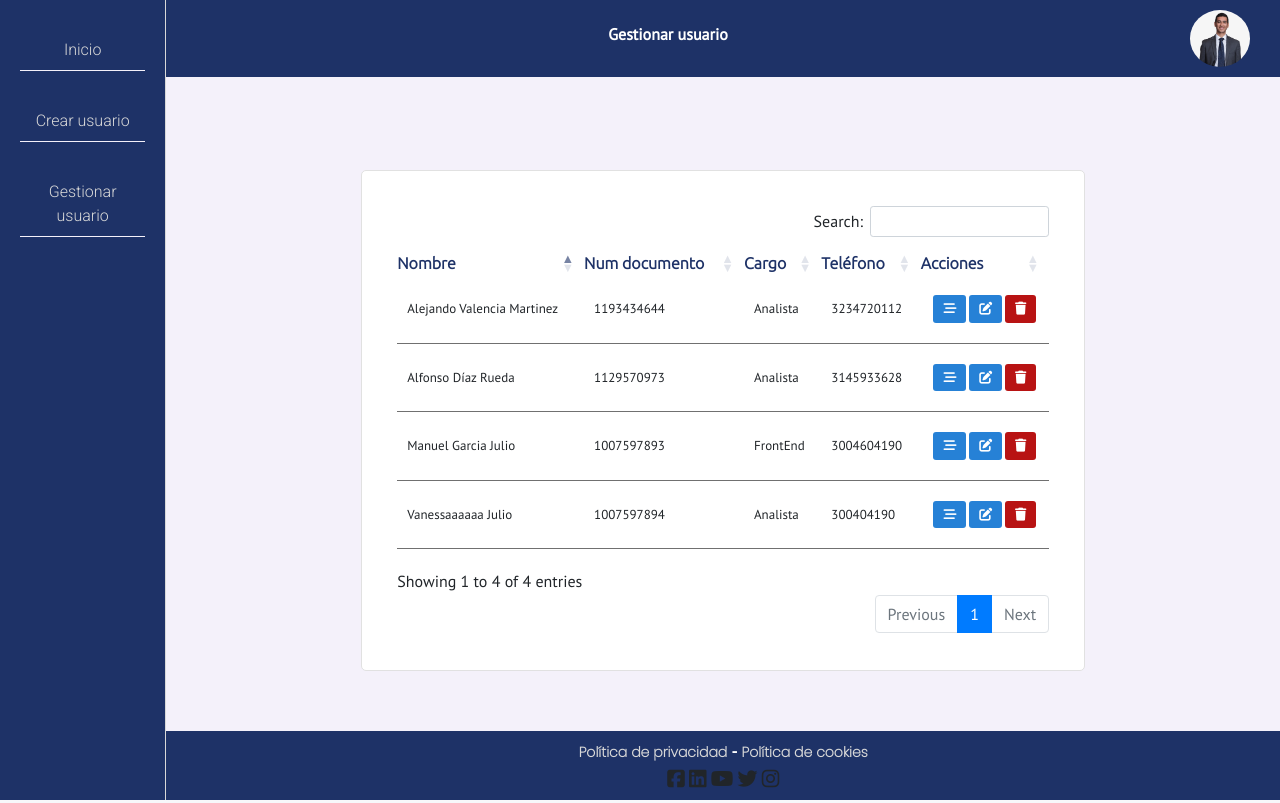
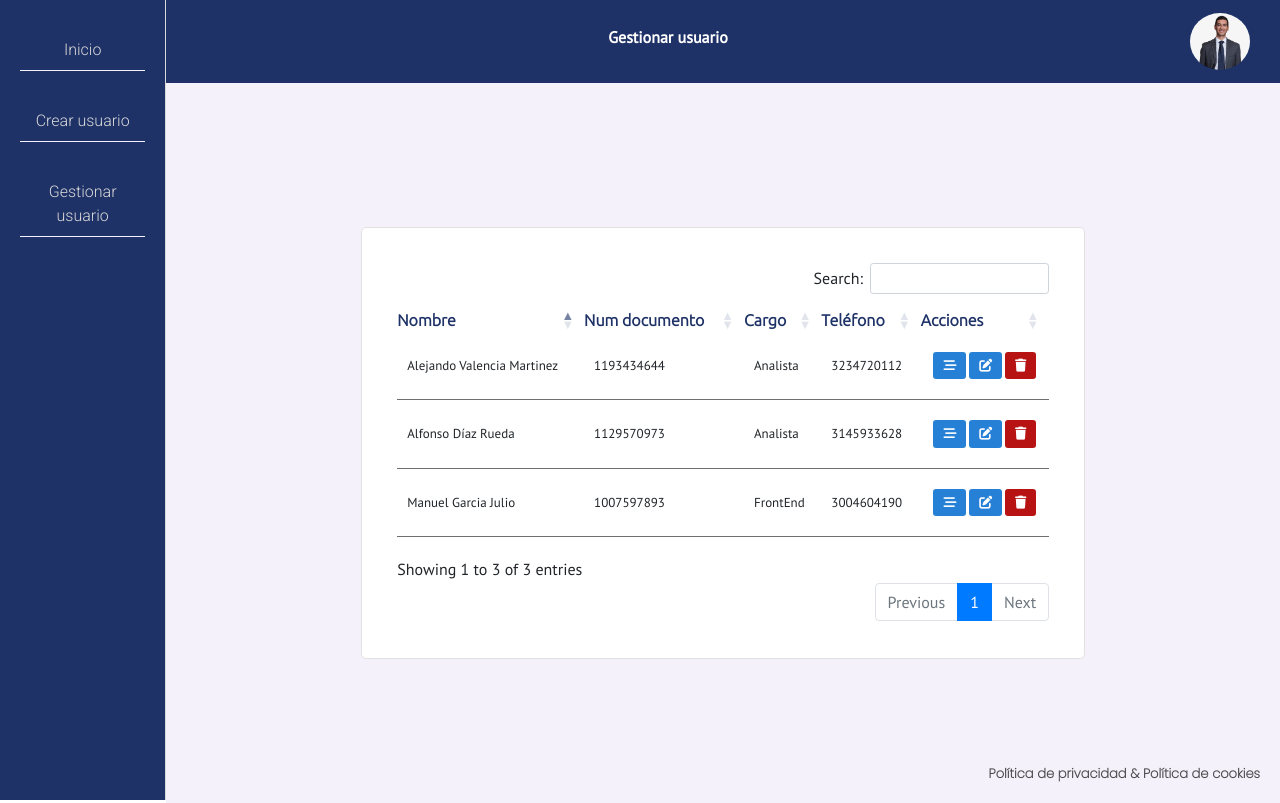
Before and after one commit to Angelicax20/-management_employee, a Flask app: page /gestionar-usuario/ in a window 1280 px wide. Run offline with Flask 2, Linux system fonts and the light colour scheme; data comes from the database, SQL or seed files in the repository; both versions use the stored data as it was after the commit; some libraries are stand-ins or nearby versions.

Commit message:
cambios 231021_1645

```diff
--- a/app.py
+++ b/app.py
@@ -23,11 +23,14 @@ def home():
 
 
 
-accion = ''
+accionGlobal = ''
+idUsuario = ''
+
 
 @app.route('/crear-usuario/', methods=['GET', 'POST'])
 def crear_usuario():
-    global accion
+    global accionGlobal
+    global idUsuario
 
     """ V5. Utiliza almacenamiento seguro para los datos """
     frm = Registro()
@@ -38,22 +41,24 @@ def crear_usuario():
         'accion' : 'crear'
     }
 
-    if request.args.get('accion'):
-        accion = 'editarUsuario'
-    else:
-        accion = 'CrearUsuario'
-
     if request.method == 'GET':
 
-        if accion == 'editarUsuario':
+        if request.args.get('accion') == 'edicionUsuario':
+            accionGlobal = 'editarUsuario'
+        else:
+            accionGlobal = 'CrearUsuario'
+
+        if accionGlobal == 'editarUsuario':
+
             idUsuario = request.args.get('idUsuario')
+
             sql = f"SELECT * FROM Usuario WHERE docIdentidad = '{idUsuario}';"
             resultadoUpdate = seleccion(sql)
 
-            print(resultadoUpdate)
 
             parametrosURL['datosUsuario'] = resultadoUpdate
             parametrosURL['accion'] = 'editar'
+
         return render_template('crear-usuario.html', prueba=frm, titulo='Registro de datos', parametros = parametrosURL)
 
     else:
@@ -73,44 +78,75 @@ def crear_usuario():
         cargo = escape(request.form['cargo'])
         tipoUsuario = escape(request.form['tipoUsuario'])
 
-        swerror = False
-        if nombres==None or len(nombres)==0:
-            flash('ERROR: Debe suministrar un nombre de usuario')
-            swerror = True
+        if accionGlobal == 'CrearUsuario':
+            sql = "INSERT INTO Usuario (docIdentidad,nombre,apellidos,fechaNac,telefono,correo,tipoContrato,fechaTerContrato,salario,clave, tipoDocumento, fechaIngreso, cargo, tipoUsuario) VALUES (?,?,?,?,?,?,?,?,?,?,?,?,?,?);"
+            # Ejecutar la consulta
+            clave = generate_password_hash(clave)
 
-        if not swerror:
-            # Preparar el query -- Paramétrico
+            res = accion(sql, (numeroDocumento, nombres, apellidos, fechaNacimiento, telefono, email, tipoContrato, fechaTerminoContrato, salario, clave, tipoDoc, fechaIngreso, cargo, tipoUsuario))
+            # Proceso los resultados
 
-            if accion == 'CrearUsuario':
-                sql = "INSERT INTO Usuario (docIdentidad,nombre,apellidos,fechaNac,telefono,correo,tipoContrato,fechaTerContrato,salario,clave, tipoDocumento, fechaIngreso, cargo, tipoUsuario) VALUES (?,?,?,?,?,?,?,?,?,?,?,?,?,?);"
-                # Ejecutar la consulta
-                clave = generate_password_hash(clave)
+            if res == 0:
+                parametrosURL['proceso'] = "insertado error"
+                parametrosURL['icon'] = "error"
+                parametrosURL['descripcion'] = "Intente insertar con otro numero de documento"
+            else:
+                parametrosURL['proceso'] = "insertado ok"
+                parametrosURL['icon'] = "success"
+                parametrosURL['descripcion'] = "Registro exitoso"
 
-                res = accion(sql, (numeroDocumento, nombres, apellidos, fechaNacimiento, telefono, email, tipoContrato, fechaTerminoContrato, salario, clave, tipoDoc, fechaIngreso, cargo, tipoUsuario))
-                # Proceso los resultados
+        elif accionGlobal == 'editarUsuario':
 
-                if res==0:
-                    parametrosURL['proceso'] = "insertado error"
-                    parametrosURL['icon'] = "error"
-                    parametrosURL['descripcion'] = "Intente insertar con otro numero de documento"
-                else:
-                    parametrosURL['proceso'] = "insertado ok"
-                    parametrosURL['icon'] = "success"
-                    parametrosURL['descripcion'] = "Registro exitoso"
+            sql = "UPDATE Usuario SET docIdentidad = ?, nombre = ?, apellidos = ?, fechaNac = ?, telefono = ?, correo = ?, tipoContrato = ?, fechaTerContrato = ?, salario = ?,  clave = ?, tipoDocumento = ?, fechaIngreso = ?, cargo = ?, tipoUsuario = ? WHERE docIdentidad = ?"
 
-            elif accion == 'editarUsuario':
-                pass
+            clave = generate_password_hash(clave)
+
+            res = accion(sql, (numeroDocumento, nombres, apellidos, fechaNacimiento, telefono, email, tipoContrato, fechaTerminoContrato, salario, clave, tipoDoc, fechaIngreso, cargo, tipoUsuario, idUsuario))
+
+            print("idUsuario vale:")
+            print(idUsuario)
+
+            if res == 0:
+                parametrosURL['proceso'] = "actualizado error"
+                parametrosURL['icon'] = "error"
+                parametrosURL['descripcion'] = "Intente actualizar con otro numero de documento"
+            else:
+                parametrosURL['proceso'] = "actualizado ok"
+                parametrosURL['icon'] = "success"
+                parametrosURL['descripcion'] = "Actualización exitosa"
+
+                idUsuario = ''
+
 
         return render_template('crear-usuario.html', prueba=frm, titulo='Registro de datos', parametros = parametrosURL)
 
 @app.route('/gestionar-usuario/', methods=['GET', 'POST'])
 def gestionar():
 
+    parametrosURL = {
+        'estadoUpdate' : 'noUpdate'
+    }
+
     if request.method == 'GET':
-        sql = f"SELECT * FROM Usuario;"
+
+
+        if request.args.get('accion') == 'eliminarUsuario':
+            idUsuario = request.args.get('idUsuario')
+
+            print(idUsuario)
+
+            sqlUpdate = "UPDATE Usuario SET estado = ? WHERE docIdentidad = ?"
+            res = accion(sqlUpdate, ('I',idUsuario))
+
+            if res == 0:
+                parametrosURL['estadoUpdate'] = 'delete error'
+            else:
+                parametrosURL['estadoUpdate'] = 'delete succes'
+
+        sql = f"SELECT * FROM Usuario WHERE estado = 'A';"
         resultado = seleccion(sql)
 
-    return render_template('gestionar-usuario.html', titulo='Gestionar usuario', usuarios=resultado)
+    return render_template('gestionar-usuario.html', titulo='Gestionar usuario', usuarios=resultado, parametros = parametrosURL)
 
 
 @app.route('/empleado/')
--- a/static/css/estilos.css
+++ b/static/css/estilos.css
@@ -51,11 +51,12 @@ body {
 
 .contenedor {
     width: 87%;
+    min-height: 100vh;
 }
 
 .contenedor header {
     background: var(--colorFondo1);
-    padding: 10px 5px;
+    padding: 13px 5px;
     display: flex;
     align-items: center;
     overflow: hidden;
@@ -111,7 +112,7 @@ body {
 }
 
 .contenedor .main {
-    min-height: 86vh;
+    min-height: 90vh;
     display: flex;
     justify-content: center;
     align-items: center;
@@ -119,30 +120,26 @@ body {
 }
 
 .contenedor footer {
-    background: var(--colorFondo1);
     text-align: center;
-    padding: 8px;
     position: fixed;
     bottom: 0;
     right: 0;
-    width: 87%;
 }
 
-.contenedor footer .enlaces {
-    margin-bottom: 5px;
+.contenedor footer .enlaces{
+    margin: 0 20px;
 }
 
 .contenedor footer .enlaces a {
-    color: var(--colorFuente1);
     text-decoration: none;
     font-weight: bold;
-    font-size: 14px;
+    font-size: 13px;
+    color: #4d4d4f;
     font-family: 'Poppins', sans-serif;
 }
 
-.contenedor footer .enlaces span {
-    color: #fff;
-    font-weight: bold;
+.contenedor footer .enlaces a:hover{
+    color: #272727;
 }
 
 .contenedor footer .iconos i {
--- a/templates/gestionar-usuario.html
+++ b/templates/gestionar-usuario.html
@@ -30,7 +30,7 @@
                             <div class="acciones">
                                 <button title="Retroalimentar"><i class="fas fa-stream"></i></button>
                                 <a href="/crear-usuario/?idUsuario={{usuario[0]}}&accion=edicionUsuario" title="Editar"><i class="fas fa-edit"></i></a>
-                                <a href="/crear-usuario/" class="delete" title="Eliminar"><i class="fas fa-trash"></i></a>
+                                <button data-value="{{usuario[0]}}" id="btn{{usuario[0]}}" onclick="eliminarUsuario('btn{{usuario[0]}}')" class="delete" title="Eliminar"><i class="fas fa-trash"></i></button>
                             </div>
                         </td>
                     </tr>
@@ -84,10 +84,55 @@
                 },
                 "pageLength": 10
             });
+
+
+            let statusDelete = "{{parametros['estadoUpdate']}}";
+            console.log(statusDelete);
+
+            if (statusDelete == 'delete succes') {
+
+                Swal.fire({
+                    icon: "success",
+                    title: "Eliminación exitosa"
+                }).then((result) => {
+                    window.location.href = '/gestionar-usuario/';
+                })
+
+            } else if (statusDelete == 'delete error') {
+
+                Swal.fire({
+                    icon: "error",
+                    title: "Ha ocurrido un error, intenta nuevamente"
+                })
+
+            }
         }
 
         inicializarTable();
+
     });
+
+    function eliminarUsuario(idEliminar){
+        let btnEliminar = document.querySelector('#'+idEliminar);
+
+        Swal.fire({
+            title: 'Desea eleiminar este usuario?',
+            text: "Estas realmente seguro?",
+            icon: 'warning',
+            showCancelButton: true,
+            confirmButtonColor: '#3085d6',
+            cancelButtonColor: '#d33',
+            confirmButtonText: 'Si',
+            cancelButtonText: 'No'
+        }).then((result) => {
+            if (result.isConfirmed) {
+
+                let idUsuario = btnEliminar.getAttribute('data-value');
+                window.location.href = '/gestionar-usuario/?idUsuario='+idUsuario+'&accion=eliminarUsuario';
+
+            }
+        })
+    }
 </script>
 
 {% endblock %}
--- a/templates/index.html
+++ b/templates/index.html
@@ -55,17 +55,16 @@
 
         <footer>
             <div class="enlaces">
-                <a href="#">Política de privacidad</a>
-                <span>-</span>
-                <a href="#">Política de cookies</a>
+                <a href="#">Política de privacidad & Política de cookies</p>
             </div>
+            <!--
             <div class="iconos">
                 <i class="fab fa-facebook-square" title="Facebook"></i>
                 <i class="fab fa-linkedin" title="Linkedin"></i>
                 <i class="fab fa-youtube" title="Youtube"></i>
                 <i class="fab fa-twitter" title="Twitter"></i>
                 <i class="fab fa-instagram" title="Instagram"></i>
-            </div>
+            </div>-->
         </footer>
     </div>
 
```
Also changed, not shown: templates/crear-usuario.html (+6 -2 lines), grupo_9.db.
